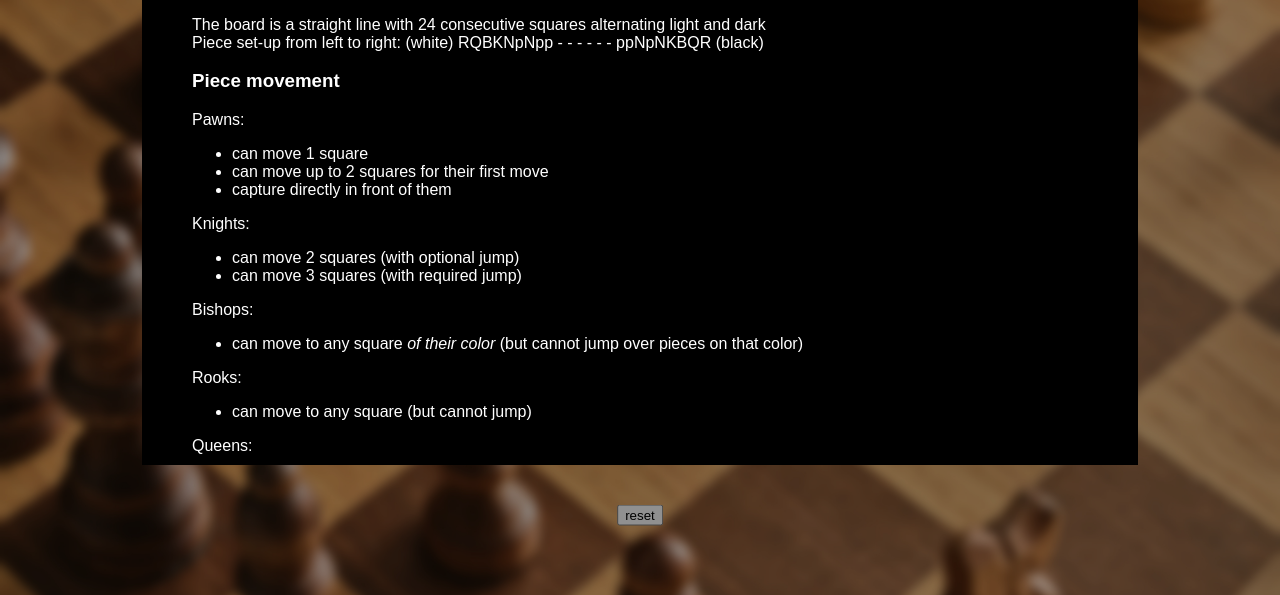
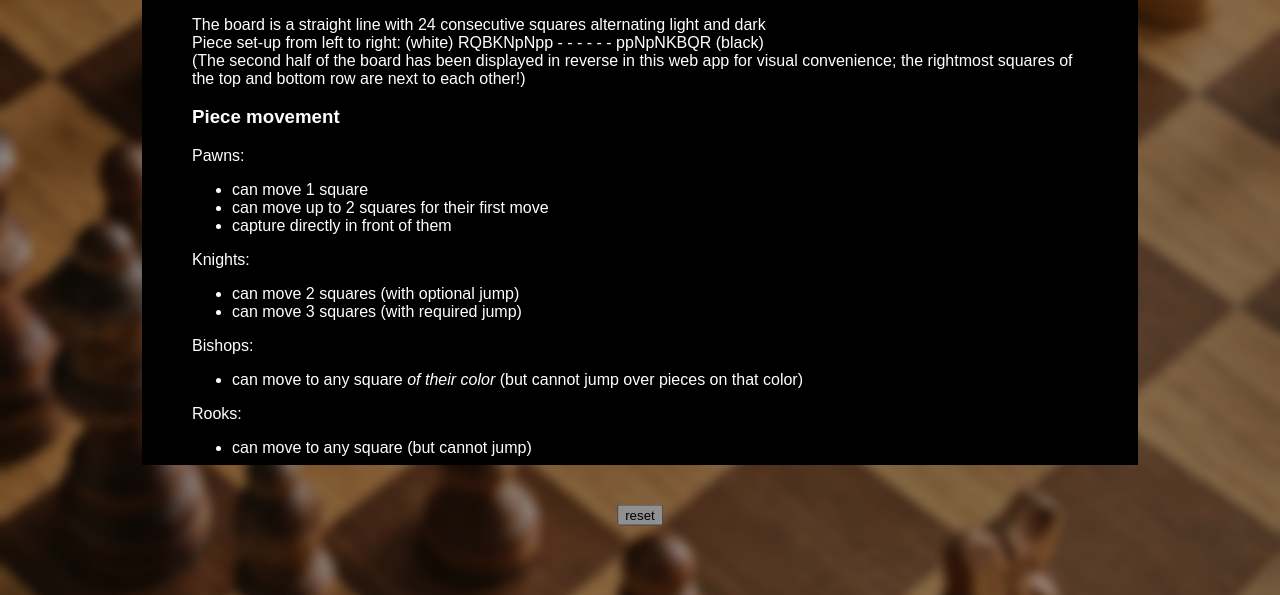
Before and after one commit to paxjryan/1d-chess, a plain HTML site: page index.html in a window 1280 px wide. Both pictures are taken after a click on the button "Open rules". Shown: the part 205-800 px from the top of the page. Drawn offline with Linux system fonts and the light colour scheme.

Commit message:
updated rules

```diff
--- a/index.html
+++ b/index.html
@@ -32,6 +32,7 @@
             <h3>Board and setup</h3>
             <p>The board is a straight line with 24 consecutive squares alternating light and dark</p>
             <p>Piece set-up from left to right: (white) RQBKNpNpp - - - - - - ppNpNKBQR (black)</p>
+            <p>(The second half of the board has been displayed in reverse in this web app for visual convenience; the rightmost squares of the top and bottom row are next to each other!)</p>
 
             <h3>Piece movement</h3>
             <p>Pawns:</p>
@@ -169,4 +170,5 @@
 
     <!-- end w3schools content -->
 </body>
+
 </html>
```
